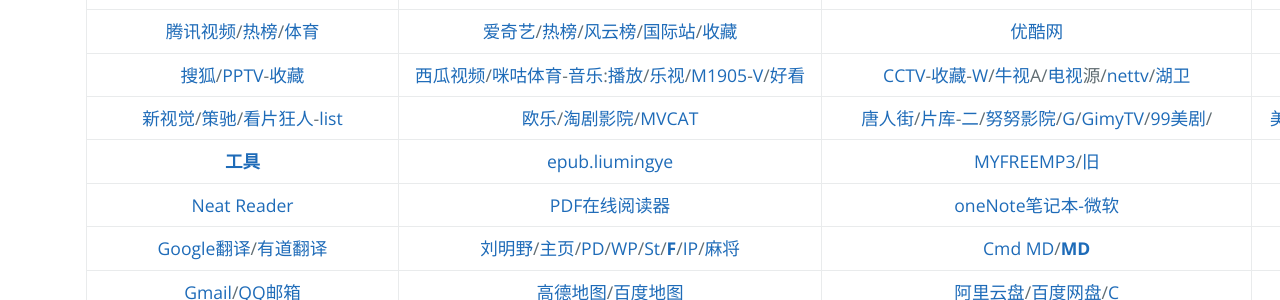
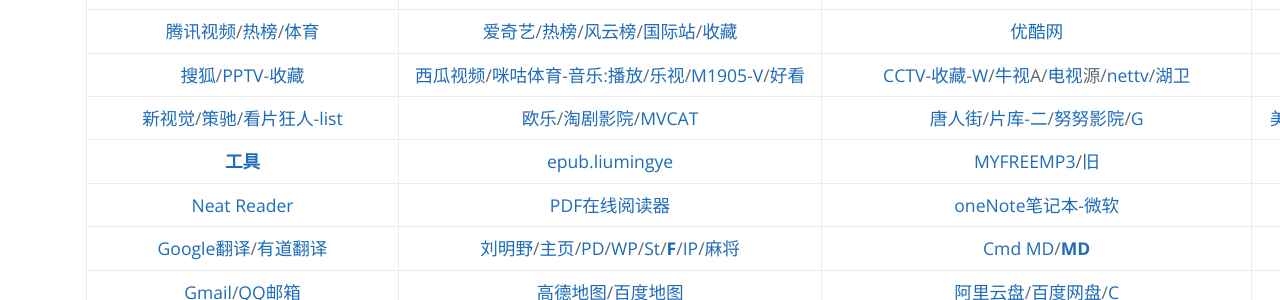
Before and after one commit to AmbroseRen/test, a Jekyll site: the page built from navigation.md, in a window 1280 px wide. Shown: the part 751-1051 px from the top of the page. Built offline with Jekyll 4.4.1, drawn with Linux system fonts in a browser that asks for light colours; our own code applies the rules of GitHub Pages for plain Markdown files; the repository's description, which GitHub fills in, is left out.

Commit message:
Update navigation.md

```diff
--- a/navigation.md
+++ b/navigation.md
@@ -41,7 +41,7 @@
 | [<strong id="sp">视频</strong>](Video/video.md)/[IMDb](https://www.imdb.com/)/[Ranking](https://www.boxofficemojo.com/weekly/)/[Mv](Art/Movies/index.md) | [Youtube](https://www.youtube.com/)/[媒体库](https://www.youtube.com/feed/library)/[配置](https://studio.youtube.com/video/LupojaPC1wc/livestreaming) | [Bilibili](https://space.bilibili.com/352834482/fans/follow)/[小鱼](http://www.xysudu.com/)/[新番组](https://bgm.liumingye.cn/)/[热榜](https://www.bilibili.com/v/popular/rank/all)/[动漫库](Art/Animes/index.md)/[配置](https://link.bilibili.com/p/center/index#/my-room/start-live)/[我的b站直播](https://live.bilibili.com/22653502) | [AcFun](https://www.acfun.cn/)/[番剧](https://www.acfun.cn/bangumilist)/[收藏](https://www.acfun.cn/member/favourite) |
 | [腾讯视频](https://v.qq.com/biu/u/playlist)/[热榜](https://v.qq.com/biu/ranks/?t=hotsearch)/[体育](https://live.qq.com/match) | [爱奇艺](https://www.iqiyi.com/u/fav)/[热榜](https://www.iqiyi.com/ranks/hotsearch)/[风云榜](https://www.iqiyi.com/ranks1/home)/[国际站](https://www.iq.com/)/[收藏](https://www.iq.com/personal?type=favorite) | [优酷网](https://user.youku.com/page/usc/fav?theme=) | [芒果TV](https://i.mgtv.com/my/looklist) |
 | [搜狐](https://my.tv.sohu.com/i/bookmark)/[PPTV](https://www.pptv.com/)-[收藏](https://usercenter.pptv.com/web/user/collection) | [西瓜视频](https://www.ixigua.com/my/favorite)/[咪咕体育](https://www.miguvideo.com/mgs/website/prd/personalCenter.html#/collect)-[音乐](https://music.migu.cn/v3/my/playlist):[播放](https://music.migu.cn/v3/music/player/audio)/[乐视](http://i.le.com/playrecord#favorite)/[M1905](https://www.1905.com/mdb/film/)-[V](https://vip.1905.com/)/[好看](https://sv.baidu.com/) | [CCTV](https://tv.cctv.com/live/)-[收藏](https://i.cctv.com/account/collection)-[W](https://worldcup.cctv.com)/[牛视](https://www.chaojidianshi.net/)A/[电视](http://www.tvyan.com/)源/[nettv](http://nettv.live/)/[湖卫](http://www.hunanweishi.cn/) | []() |
-| [新视觉](https://www.finebv.com/)/[策驰](https://www.zayouth.org.cn/)/[看片狂人](https://www.kpkuang.com/)-[list](https://whereiskpkuang.com/) | [欧乐](https://www.olevod.com/)/[淘剧影院](https://www.taojuyb.com/)/[MVCAT](https://www.mvcat.com/) | [唐人街](https://www.tangrenjie.tv/)/[片库](https://www.btnull.org/)-[二](https://www.pkmp4.com/)/[努努影院](https://www.nunuyy5.org)/[G](https://gimytv.in/)/[GimyTV](https://gimytv.com/)/[99美剧](https://www.999mjtv.com/)/[]() | [美剧迷](https://www.meijumi.net/)/[韩剧网](https://www.tvn.cc/)-[kortw](https://kortw.com/)/[蛋蛋赞](https://www.dandanzan.cc/) |
+| [新视觉](https://www.finebv.com/)/[策驰](https://www.zayouth.org.cn/)/[看片狂人](https://www.kpkuang.com/)-[list](https://whereiskpkuang.com/) | [欧乐](https://www.olevod.com/)/[淘剧影院](https://www.taojuyb.com/)/[MVCAT](https://www.mvcat.com/) | [唐人街](https://www.tangrenjie.tv/)/[片库](https://www.btnull.org/)-[二](https://www.pkmp4.com/)/[努努影院](https://www.nunuyy5.org)/[G](https://gimytv.in/) | [美剧迷](https://www.meijumi.net/)/[韩剧网](https://www.tvn.cc/)-[kortw](https://kortw.com/)/[蛋蛋赞](https://www.dandanzan.cc/) |
 | [<strong id="tools">工具</strong>](Tools/index.md) | [epub.liumingye](https://epub.liumingye.cn/) | [MYFREEMP3](http://tool.liumingye.cn/music/?page=searchPage)/[旧](http://tools.liumingye.cn/music_old/?page=searchPage) | [BookReader](https://ztftrue.github.io/BookReader/) |
 | [Neat Reader](https://www.neat-reader.cn/webapp#/) | [PDF在线阅读器](https://web.jisupdf.com/) | [oneNote笔记本-微软](https://www.onenote.com/notebooks?auth=1&nf=1&fromAR=1) | [catbox](https://catbox.moe/user/login.php) |
 | [Google翻译](https://translate.google.com/)/[有道翻译](https://fanyi.youdao.com/) | [刘明野](https://tool.liumingye.cn/)/[主页](https://www.liumingye.cn/)/[PD](https://tool.liumingye.cn/password/)/[WP](https://tool.liumingye.cn/wallpaper/)/[St](Art/Shoot/index.md)/[<strong id="fodder">F</strong>](Data/Fodder/index.md)/[IP](https://tool.liumingye.cn/ip/)/[麻将](https://tool.liumingye.cn/majiang/) | [Cmd MD](https://www.zybuluo.com/)/[<strong id="md">MD</strong>](Data/MD/index.md) | [AnywhereAnything](http://lackar.com/aa/) |
```
